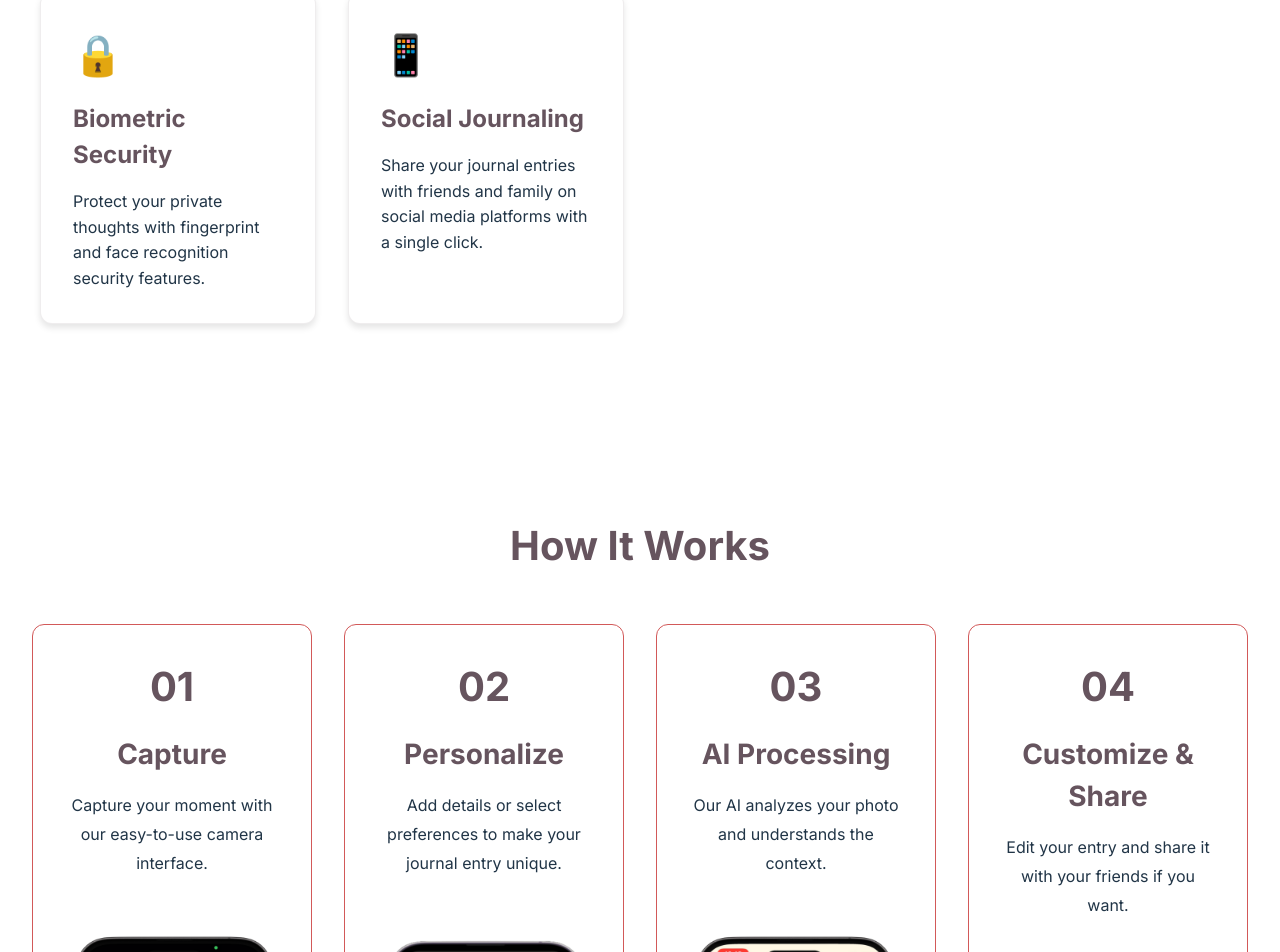
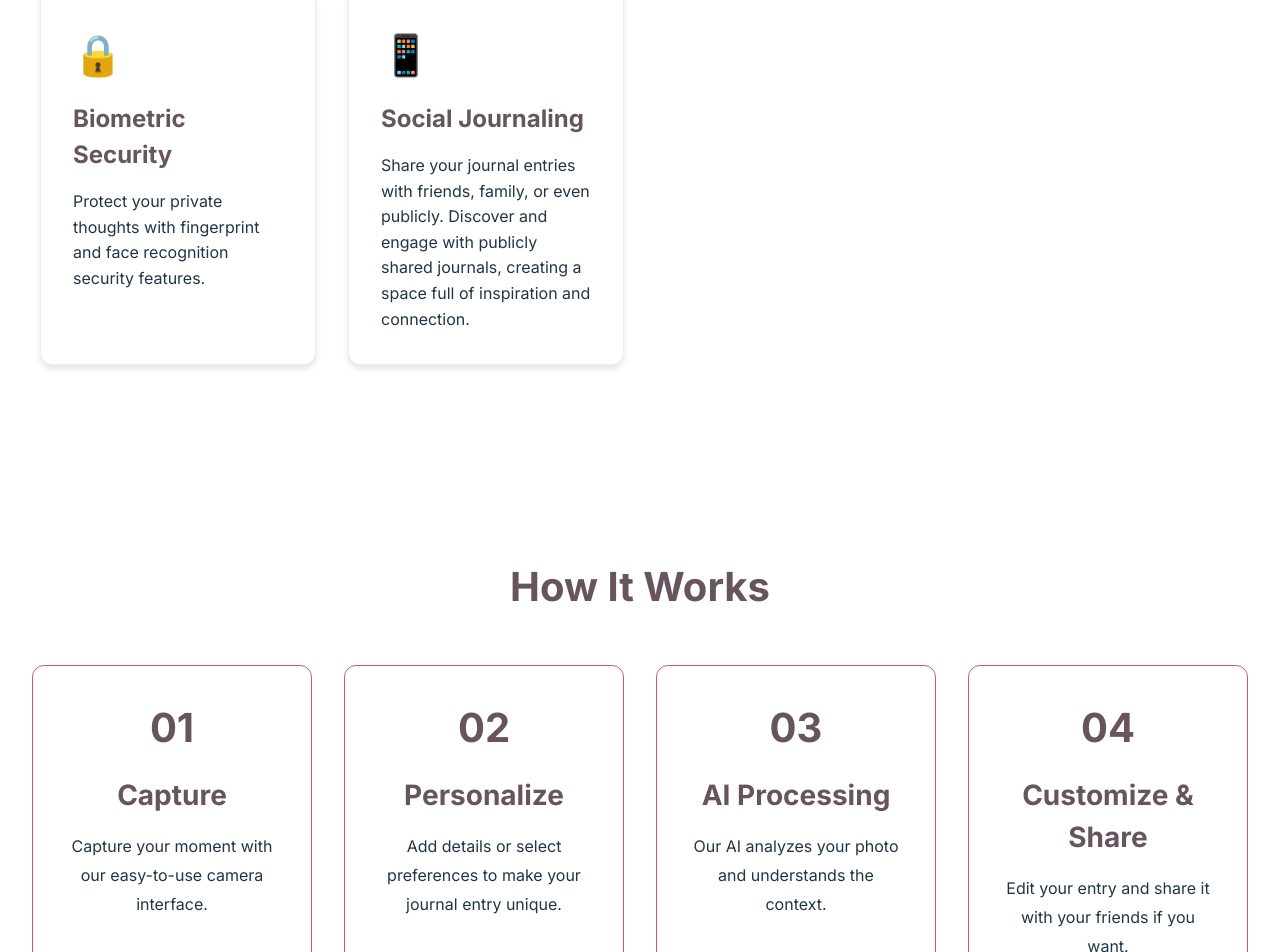
Before and after one commit to MustfainTariq/VisualThoughts-Web, a Vue app: page / in a window 1280 px wide. Shown: the part 1488-2440 px from the top of the page. Built offline with nearby package versions, Linux system fonts and the light colour scheme; no server answers.

Commit message:
Fix content

```diff
--- a/src/components/Features.vue
+++ b/src/components/Features.vue
@@ -27,7 +27,7 @@
     },
     {
       title: 'Social Journaling',
-      description: 'Share your journal entries with friends and family on social media platforms with a single click.',
+      description: 'Share your journal entries with friends, family, or even publicly. Discover and engage with publicly shared journals, creating a space full of inspiration and connection.',
       icon: '📱'
     }
   ];
```
